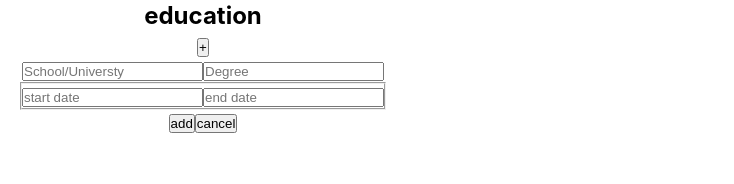
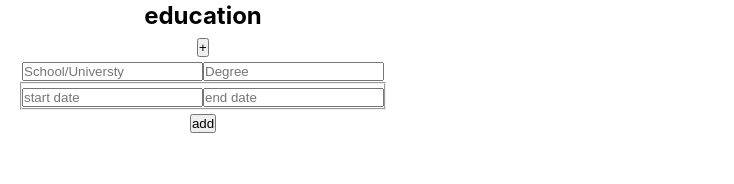
Before and after one commit to markojanja/cv_maker, a React (Vite) app: page / in a window 1280 px wide. Shown: the part 365-549 px from the top of the page, without its empty margins (0-734 px from the left). Built offline with nearby package versions, Linux system fonts and the light colour scheme.

Commit message:
code refactoring

```diff
--- a/src/App.jsx
+++ b/src/App.jsx
@@ -8,70 +8,40 @@ import EducationList from './components/EducationList';
 import './App.css';
 
 function App() {
-  const testList = [];
-
-  const [toggleForm, setToggleForm] = useState(true);
-
-  const [personalInfo, setPersonalInfo] = useState({
+  const defaultEducation = {
+    school: '',
+    degree: '',
+    startDate: '',
+    endDate: '',
+  };
+  const defaultInfo = {
     fullname: '',
     email: '',
     address: '',
     phone: '',
-  });
-  const [education, setEducation] = useState({
-    school: '',
-    degree: '',
-    startDate: '',
-    endDate: '',
-  });
+  };
+  const [toggleForm, setToggleForm] = useState(true);
+  const [personalInfo, setPersonalInfo] = useState({ ...defaultInfo });
   const [profile, setProfile] = useState('');
-  const [educationList, setEducationList] = useState([...testList]);
-  const [educationToEdit, setEducationEdit] = useState(null);
+  const [education, setEducation] = useState({ ...defaultEducation });
+  const [educationList, setEducationList] = useState([]);
+  const [activeEducation, setActiveEducation] = useState(null);
 
-  // info
-
-  function handlePersonalInfoChange(e) {
-    const { name, value } = e.target;
-    setPersonalInfo({
-      ...personalInfo,
-      [name]: value,
-    });
-  }
-  // profile
-  function handleProfileInput(e) {
-    setProfile(e.target.value);
+  function addEducation(e) {
+    e.preventDefault();
+    setEducationList([...educationList, education]);
+    setEducation({ ...defaultEducation });
+    setToggleForm(!toggleForm);
   }
 
-  // education
-  function handleEduSubmit(e) {
-    e.preventDefault();
-    setEducationList([...educationList, education]);
-    setEducation({
-      school: '',
-      degree: '',
-      startDate: '',
-      endDate: '',
-    });
-    setToggleForm(!toggleForm);
-  }
-  function handleChange(e) {
-    const { name, value } = e.target;
-    setEducation({ ...education, id: Math.random() * 10000, [name]: value });
-  }
-  // handle toggle
-  function handleToggle() {
-    setToggleForm(!toggleForm);
-  }
   function setCurrentEducation(obj) {
     setEducation({ ...obj });
-    setEducationEdit({ ...education });
+    setActiveEducation({ ...obj });
   }
-  function handleCancel() {
-    setToggleForm(!toggleForm);
-  }
+
   function handleSave() {
     const updatedEduList = educationList.map((existingTask) => {
-      if (existingTask.id === educationToEdit.id) {
+      if (existingTask.id === activeEducation.id) {
         console.log('found task');
         return {
           ...existingTask,
@@ -85,13 +55,22 @@ function App() {
     });
 
     setEducationList(updatedEduList);
-    setEducationEdit(null);
-    setEducation({
-      school: '',
-      degree: '',
-      startDate: '',
-      endDate: '',
+    setActiveEducation(null);
+    setEducation({ ...defaultEducation });
+    setToggleForm(!toggleForm);
+  }
+  function handleDelete() {
+    const updatedEduList = educationList.filter((item) => {
+      return item.id !== activeEducation.id;
     });
+    setEducationList(updatedEduList);
+    setActiveEducation(null);
+    setEducation({ ...defaultEducation });
+    setToggleForm(!toggleForm);
+  }
+  function handleCancel() {
+    setActiveEducation(null);
+    setEducation({ ...defaultEducation });
     setToggleForm(!toggleForm);
   }
 
@@ -100,20 +79,20 @@ function App() {
       <Navbar />
       <Main>
         <aside className="sidebar">
-          <FormInfo handleChange={handlePersonalInfoChange} handleSubmit={null} personalInfo={personalInfo} />
-
-          <FormProfile handleChange={handleProfileInput} handleSubmit={null} profileText={profile} />
+          <FormInfo setPersonalInfo={setPersonalInfo} personalInfo={personalInfo} />
+          <FormProfile profile={profile} setProfile={setProfile} />
           <EducationList
             educationList={educationList}
             education={education}
-            onChange={handleChange}
-            onSubmit={handleEduSubmit}
-            handleToggle={handleToggle}
-            toggle={toggleForm}
+            setEducation={setEducation}
+            activeEducation={activeEducation}
+            toggleForm={toggleForm}
+            onSubmit={addEducation}
+            setToggleForm={setToggleForm}
             setCurrentEducation={setCurrentEducation}
+            handleSave={handleSave}
+            handleDelete={handleDelete}
             handleCancel={handleCancel}
-            itemToEdit={educationToEdit}
-            handleSave={handleSave}
           />
         </aside>
         <section className="section">
--- a/src/components/EducationList.jsx
+++ b/src/components/EducationList.jsx
@@ -1,9 +1,30 @@
 import FormEducation from './forms/FormEducation';
 
-const EducationList = ({ educationList, onChange, onSubmit, education, handleToggle, toggle, setCurrentEducation, handleCancel, itemToEdit, handleSave }) => {
+const EducationList = ({
+  educationList,
+  setEducation,
+  education,
+  onSubmit,
+  toggleForm,
+  setToggleForm,
+  activeEducation,
+  setCurrentEducation,
+  handleSave,
+  handleDelete,
+  handleCancel,
+}) => {
+  function handleToggle() {
+    setToggleForm(!toggleForm);
+  }
+
   function toggleAndEdit(obj) {
     handleToggle();
     setCurrentEducation(obj);
+  }
+
+  function handleChange(e) {
+    const { name, value } = e.target;
+    setEducation({ ...education, id: Math.random() * 10000, [name]: value });
   }
 
   return (
@@ -11,17 +32,18 @@ const EducationList = ({ educationList, onChange, onSubmit, education, handleTog
       <div className="education-header">
         <h2>education</h2>
         <button onClick={handleToggle}>+</button>
-        {toggle && (
+        {toggleForm && (
           <FormEducation
-            onChange={onChange}
+            onChange={handleChange}
             onSubmit={onSubmit}
             education={education}
+            handleDelete={handleDelete}
+            activeEducation={activeEducation}
+            handleSave={handleSave}
             handleCancel={handleCancel}
-            itemToEdit={itemToEdit}
-            handleSave={handleSave}
           />
         )}
-        {!toggle && (
+        {!toggleForm && (
           <div>
             {educationList.map((item, index) => (
               <div key={index}>
--- a/src/components/forms/FormEducation.jsx
+++ b/src/components/forms/FormEducation.jsx
@@ -1,4 +1,4 @@
-const FormEducation = ({ onChange, onSubmit, handleCancel, education, itemToEdit, handleSave }) => {
+const FormEducation = ({ onChange, onSubmit, handleCancel, handleDelete, education, activeEducation, handleSave }) => {
   return (
     <form onSubmit={onSubmit}>
       <input type="text" name="school" placeholder="School/Universty" value={education.school} onChange={onChange} />
@@ -7,17 +7,21 @@ const FormEducation = ({ onChange, onSubmit, handleCancel, education, itemToEdit
         <input type="text" name="startDate" placeholder="start date" value={education.startDate} onChange={onChange} />
         <input type="text" name="endDate" placeholder="end date" value={education.endDate} onChange={onChange} />
       </fieldset>
-      {!itemToEdit ? (
+      {!activeEducation ? (
         <button type="submit">add</button>
       ) : (
-        <button type="button" onClick={handleSave}>
-          save
-        </button>
+        <>
+          <button type="button" onClick={handleSave}>
+            save
+          </button>
+          <button type="button" onClick={handleCancel}>
+            cancel
+          </button>
+          <button type="button" onClick={handleDelete}>
+            delete
+          </button>
+        </>
       )}
-
-      <button type="button" onClick={handleCancel}>
-        cancel
-      </button>
     </form>
   );
 };
--- a/src/components/forms/FormInfo.jsx
+++ b/src/components/forms/FormInfo.jsx
@@ -1,16 +1,23 @@
 import './FormInfo.css';
-const FormInfo = ({ personalInfo, handleSubmit, handleChange }) => {
+const FormInfo = ({ personalInfo, setPersonalInfo }) => {
+  function handlePersonalInfoChange(e) {
+    const { name, value } = e.target;
+    setPersonalInfo({
+      ...personalInfo,
+      [name]: value,
+    });
+  }
   return (
-    <form className="form" onSubmit={() => handleSubmit}>
+    <form className="form">
       <h2>Personal info</h2>
 
-      <input type="text" name="fullname" onChange={handleChange} placeholder="full name" required value={personalInfo.fullname} autoFocus />
+      <input type="text" name="fullname" onChange={handlePersonalInfoChange} placeholder="full name" required value={personalInfo.fullname} autoFocus />
 
-      <input type="email" name="email" onChange={handleChange} placeholder="email" required value={personalInfo.email} />
+      <input type="email" name="email" onChange={handlePersonalInfoChange} placeholder="email" required value={personalInfo.email} />
 
-      <input type="text" name="address" onChange={handleChange} placeholder="address" required value={personalInfo.address} />
+      <input type="text" name="address" onChange={handlePersonalInfoChange} placeholder="address" required value={personalInfo.address} />
 
-      <input type="text" name="phone" onChange={handleChange} placeholder="phone number" required value={personalInfo.phone} />
+      <input type="text" name="phone" onChange={handlePersonalInfoChange} placeholder="phone number" required value={personalInfo.phone} />
     </form>
   );
 };
--- a/src/components/forms/FormProfile.jsx
+++ b/src/components/forms/FormProfile.jsx
@@ -1,8 +1,12 @@
-const FormProfile = ({ handleChange, handleSubmit, profileText }) => {
+const FormProfile = ({ profile, setProfile }) => {
+  function handleProfileInput(e) {
+    setProfile(e.target.value);
+  }
+
   return (
-    <form className="form" onSubmit={() => handleSubmit}>
+    <form className="form">
       <h2>Profile</h2>
-      <textarea type="text" name="Your profile" onChange={handleChange} placeholder="Profile" required value={profileText} rows={5} />
+      <textarea type="text" name="Your profile" onChange={handleProfileInput} placeholder="Profile" required value={profile} rows={5} />
     </form>
   );
 };
```
